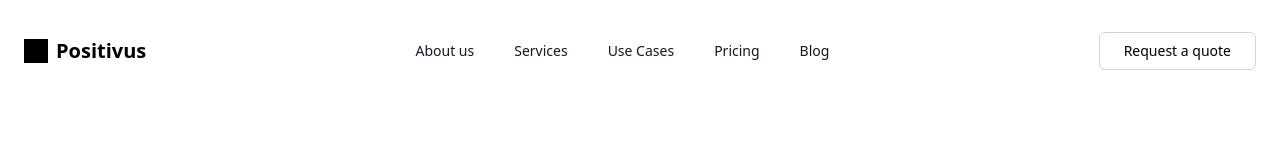
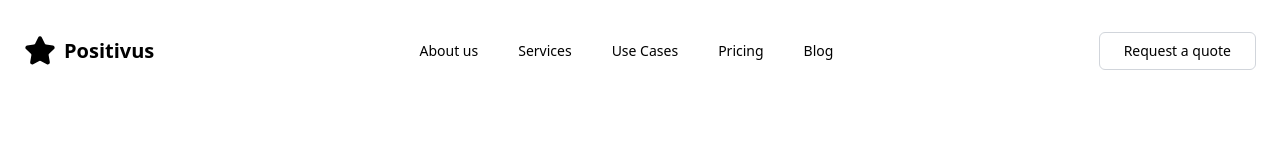
Before and after one commit to Liza674/positivus-landing-page, a React (Create React App) app: page / in a window 1280 px wide. Shown: the top 160 px of the page. Built offline with nearby package versions, Linux system fonts and the light colour scheme.

Commit message:
added responsiveness

```diff
--- a/src/pages/home.jsx
+++ b/src/pages/home.jsx
@@ -1,5 +1,6 @@
 import React, { useState } from "react";
 import { Link } from "react-router-dom";
+import { Star } from "lucide-react";
 import {
   Share2,
   Play,
@@ -20,11 +21,11 @@ import Testimonials from "../components/testimonials";
 
 export default function LandingPage() {
   const navigation = [
-    { name: "About us", href: "/" },
-    { name: "Services", href: "#" },
-    { name: "Use Cases", href: "#" },
-    { name: "Pricing", href: "#" },
-    { name: "Blog", href: "#" },
+    { name: "About us", href: "about" },
+    { name: "Services", href: "#services" },
+    { name: "Use Cases", href: "/use-cases" },
+    { name: "Pricing", href: "/pricing#" },
+    { name: "Blog", href: "/blog" },
   ];
 
   const services = [
@@ -114,8 +115,7 @@ export default function LandingPage() {
         "2+ years of experience in writing and editing. Skilled in creating compelling, SEO-optimized content for various industries",
     },
   ];
-
-
+  const [showAll, setShowAll] = useState(false);
 
   const [currentSlide, setCurrentSlide] = useState(0);
 
@@ -148,7 +148,7 @@ export default function LandingPage() {
       <header className="px-6 py-8">
         <div className="flex items-center justify-between max-w-[1400px] mx-auto">
           <div className="flex items-center gap-2">
-            <div className="h-6 w-6 bg-black" />
+           <Star className="h-8 w-8 text-black fill-current" />
             <span className="text-xl font-bold">Positivus</span>
           </div>
           <nav className="hidden lg:flex items-center justify-center flex-1 mx-8">
@@ -156,14 +156,14 @@ export default function LandingPage() {
               <Link
                 key={item.name}
                 to={item.href}
-                className="px-5 py-2 text-sm font-medium text-gray-900 hover:text-gray-600"
+                className="px-5 py-2 text-sm font-medium text-black-900 hover:text-gray-600"
               >
                 {item.name}
               </Link>
             ))}
           </nav>
           <button className="px-6 py-2 rounded-md border border-gray-300 text-sm font-medium hover:bg-gray-100">
-            Request a quote
+           <Link to="/quote">Request a quote</Link>
           </button>
         </div>
       </header>
@@ -375,20 +375,18 @@ export default function LandingPage() {
             <div className="space-y-8">
               <div className="space-y-4">
                 <div className="inline-block px-4 py-2 bg-[#C4F934] rounded-md">
-                  <h2 className="text-2xl font-bold">Team</h2>
+                  <h2 className="text-2xl font-bold">Meet Our Team</h2>
                 </div>
                 <p className="text-lg">
                   Meet the skilled and experienced team behind our successful
-                  digital marketing strategies
+                  digital marketing strategies.
                 </p>
               </div>
 
+              {/* Grid of team members */}
               <div className="grid md:grid-cols-2 lg:grid-cols-3 gap-6">
-                {team.map((member, index) => (
-                  <div
-                    key={index}
-                    className="p-6 rounded-3xl border border-gray-200"
-                  >
+                {team.slice(0, showAll ? team.length : 3).map((member, index) => (
+                  <div key={index} className="p-6 rounded-3xl border border-gray-200">
                     <div className="space-y-4">
                       <div className="flex items-center justify-between">
                         <div className="flex items-center gap-4">
@@ -397,37 +395,36 @@ export default function LandingPage() {
                           </div>
                           <div>
                             <h3 className="font-bold">{member.name}</h3>
-                            <p className="text-sm text-gray-600">
-                              {member.role}
-                            </p>
+                            <p className="text-sm text-gray-600">{member.role}</p>
                           </div>
                         </div>
                         <Link
                           to="#"
                           className="p-2 hover:bg-gray-100 rounded-md transition-colors"
                         >
-                         {/* LinkedIn Icon in Black Circle with Green 'in' */}
-                         <div className="w-10 h-10 flex items-center justify-center bg-black rounded-full">
-                         <span className="text-[#C4F934] text-sm font-bold">in</span>
-                         </div>
+                          {/* LinkedIn Icon */}
+                          <div className="w-10 h-10 flex items-center justify-center bg-black rounded-full">
+                            <span className="text-[#C4F934] text-sm font-bold">in</span>
+                          </div>
                         </Link>
                       </div>
-                      <p className="text-sm text-gray-600">
-                        {member.description}
-                      </p>
+                      <p className="text-sm text-gray-600">{member.description}</p>
                     </div>
                   </div>
                 ))}
               </div>
 
+              {/* See All Team Button */}
               <div className="flex justify-center">
-                <button className="px-8 py-2 rounded-md border border-gray-300 text-sm font-medium hover:bg-gray-100">
-                  See all team
+                <button
+                  onClick={() => setShowAll(!showAll)} // Toggle visibility of all members
+                  className="px-8 py-2 rounded-md border border-gray-300 text-sm font-medium hover:bg-gray-100"
+                >
+                  {showAll ? "See less" : "See all team members"}
                 </button>
               </div>
             </div>
           </section>
-
           {/* Testimonials Section */}
 
           <Testimonials></Testimonials>
@@ -544,7 +541,7 @@ export default function LandingPage() {
       <div className="flex flex-col md:flex-row justify-between items-center gap-8">
         {/* Left Section - Positivus Logo */}
         <div className="flex items-center gap-2">
-          <div className="h-6 w-6 bg-white" />
+        <Star className="h-6 w-6 text-white fill-current" />
           <span className="text-xl font-bold">Positivus</span>
         </div>
 
```
